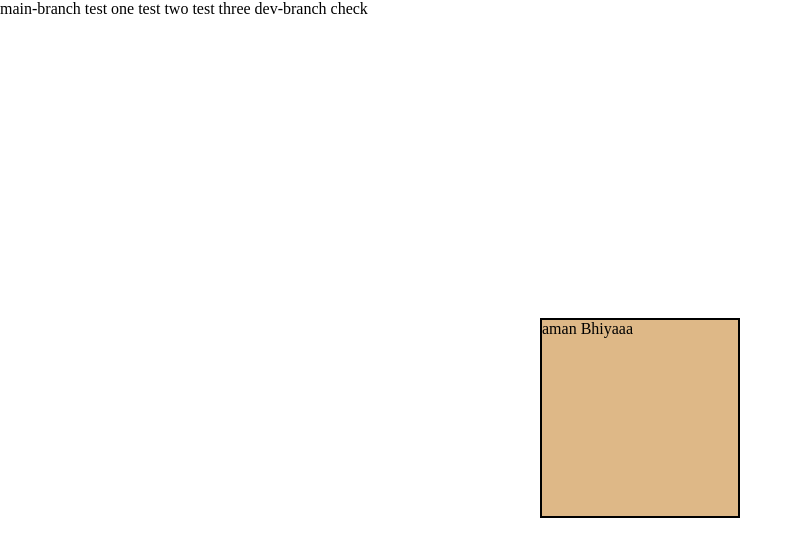
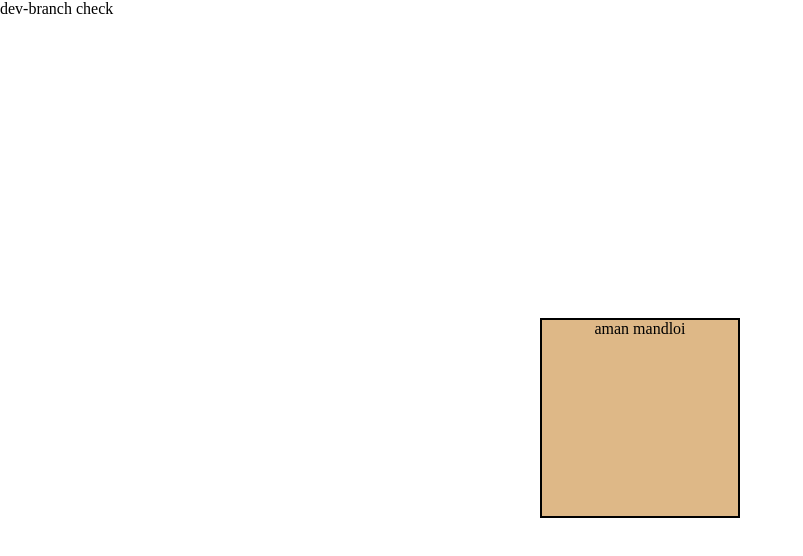
Before and after one commit to Aman7723/faild-ci-cd-op, a plain HTML site: page dev/index.html in a window 1280 px wide. Shown: the whole page, without its empty margins (0-803 px from the left). Drawn offline with Linux system fonts and the light colour scheme.

Commit message:
deploy: cd5b0c209666f6af27c5d3fa45451ccb4b27f7c2

```diff
--- a/dev/index.html
+++ b/dev/index.html
@@ -24,20 +24,18 @@
         border: 2px solid #000;
         width: 200px;
         height: 200px;
-        background-color:burlywood
+        background-color:burlywood;
+        text-align: center;
         }
 </style>
 <body>
 
-    main-branch
-    test one
-    test two
-    test three
+
 
     dev-branch check
     <div class="container">
         <div class="row">
-           aman Bhiyaaa
+           aman mandloi
         </div>
     </div>
 
```
